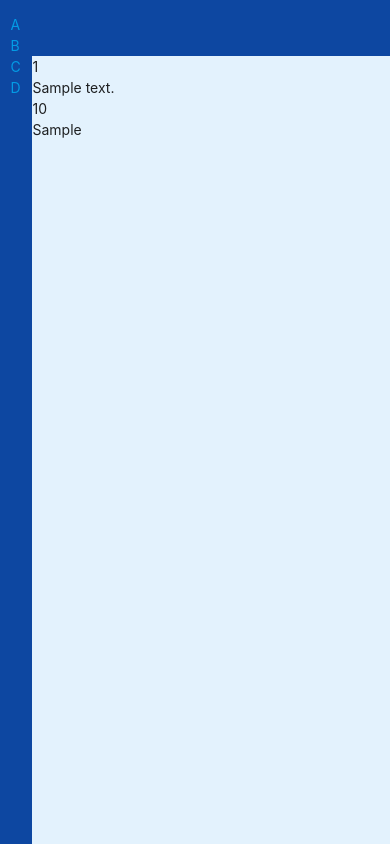
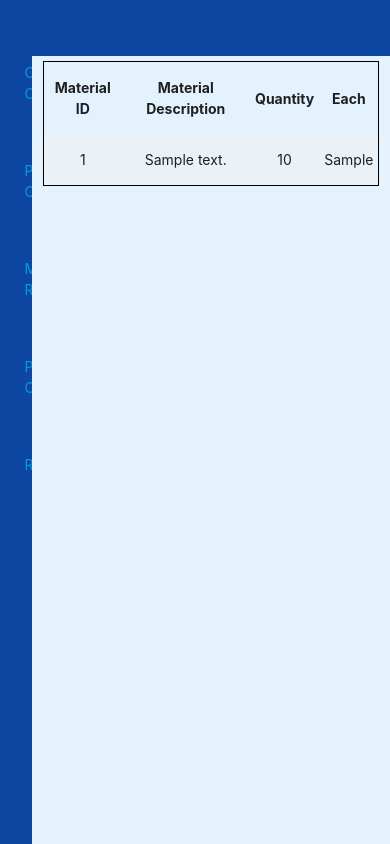
Before and after one commit to mparkcode/test-thia, a Flask app: page / in a window 390 px wide. Run offline with Flask 2, Linux system fonts and the light colour scheme; a database or web service that is not in the repository returns one stand-in record (values such as "Sample title"); some libraries are stand-ins or nearby versions.

Commit message:
Styled Navbar and Navigation panel, added responsive grid and table to inventory.html

```diff
--- a/static/css/style.css
+++ b/static/css/style.css
@@ -7,8 +7,21 @@ nav{
     box-shadow: none !important;
 }
 
+.vertical{
+    margin: auto !important;
+    padding-top: 5% !important;
+}
+
+.vertical ul li{
+    padding: 2rem 1rem;
+}
+
 .full-height {
   height: 100%;
+}
+
+.m-auto{
+    margin-left: auto !important;
 }
 
 .mb-0{
@@ -22,3 +35,9 @@ nav{
 .p-0{
     padding: 0 !important;
 }
+
+table{
+    border-collapse: collapse;
+    border: solid 1px  black;
+    margin-top: 5px;
+}
--- a/templates/base.html
+++ b/templates/base.html
@@ -12,27 +12,39 @@
 </head>
 <body>
     <div class="row mb-0 full-height">
-        <div class="col s1 blue darken-4 navside full-height" >
+        <div class="col s1 blue darken-4 navside vertical full-height" >
                 <ul id="slide-out" class="side-nav fixed">
-                    <li><a href="sass.html">A</a></li>
-                    <li><a href="badges.html">B</a></li>
-                    <li><a href="collapsible.html">C</a></li>
-                    <li><a href="mobile.html">D</a></li>
+                    <li><a href="#">Customer Orders</a></li>
+                    <li><a href="#">Production Orders</a></li>
+                    <li><a href="#">Materials Request</a></li>
+                    <li><a href="#">Purchase Orders</a></li>
+                    <li><a href="#">Reports</a></li>
                 </ul>
         </div>
 
         <div class="col s11 blue lighten-5 full-height m-0 p-0">
             <nav class="blue darken-4">
                 <div>
-                    <ul id="nav-mobile" class="right hide-on-med-and-down">
-                        <li><a href="sass.html">Sass</a></li>
-                        <li><a href="badges.html">Components</a></li>
-                        <li><a href="collapsible.html">JavaScript</a></li>
+                    <ul id="nav-mobile" class="right hide-on-small-and-down">
+                        <li><a href="#">Orders</a></li>
+                        <li><a href="#">Stock</a></li>
+                        <li><a href="#">Production</a></li>
+                        <li><a href="#">Inventory</a></li>
+                        <li><a href="#">Log In</a></li>
+                        <li><a href="#">Log Out</a></li>
+                        <li><a href="#">Register User</a></li>
                     </ul>
                 </div>
             </nav>
-            {% block content %}
-            {% endblock %}
+            <div class="row m-0">
+                <div class="col center hide-on-small-and-down l3">
+                    <h5>Material Order</h5>
+                </div>
+                <div class="col center s12 l9">
+                    {% block content %}
+                    {% endblock %}
+                </div>
+            </div>
         </div>
     </div>
 
--- a/templates/inventory.html
+++ b/templates/inventory.html
@@ -1,11 +1,23 @@
 {% extends "base.html" %}
 {% block content %}
-
+    <table class="centered highlight striped">
+        <thead>
+            <tr>
+                <th>Material ID</th>
+                <th>Material Description</th>
+                <th>Quantity</th>
+                <th>Each</th>
+            </tr>
+        </thead>
     {% for inventory in inventory %}
-        {{ inventory.material_id }}<br>
-        {{ inventory.material_description }}<br>
-        {{ inventory.material_qty }}<br>
-        {{ inventory.meterial_unit }}<br>
+        <tbody>
+            <tr>
+                <td>{{ inventory.material_id }}</td>
+                <td>{{ inventory.material_description }}</td>
+                <td>{{ inventory.material_qty }}</td>
+                <td>{{ inventory.meterial_unit }}</td>
+            </tr>
+        </tbody>
+    </table>
     {% endfor %}
-
 {% endblock %}
```
